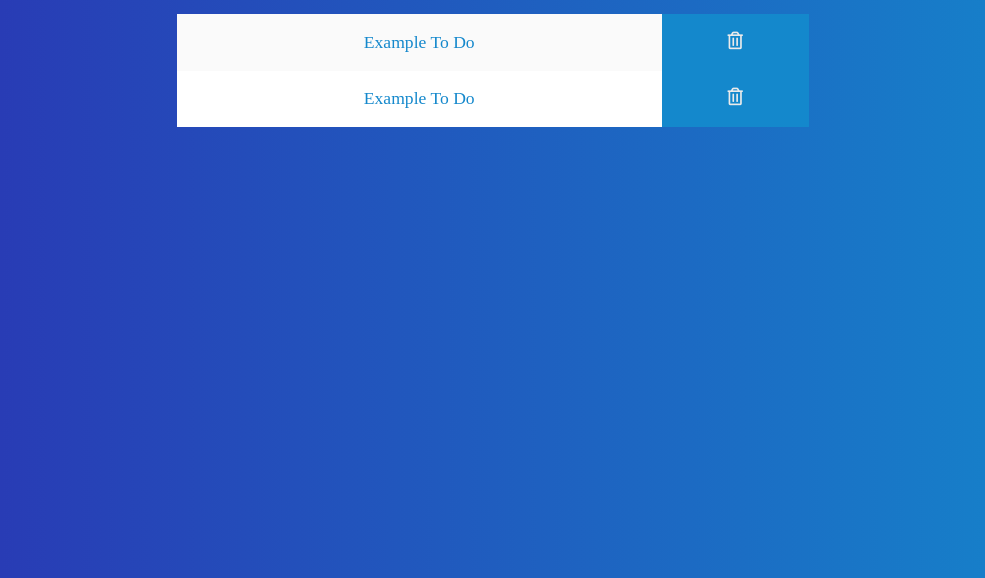
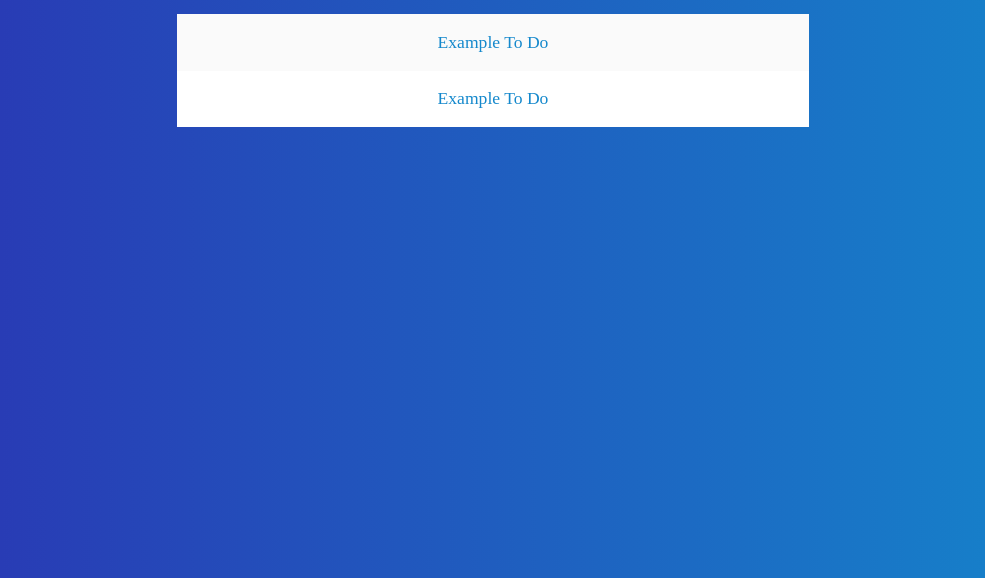
Before and after one commit to mixbened/todo_tutorial, a plain HTML site: page index.html in a window 1280 px wide. Shown: the part 222-800 px from the top of the page, without its empty margins (147-1132 px from the left). Drawn offline with Linux system fonts and the light colour scheme.

Commit message:
development finished

```diff
--- a/index.html
+++ b/index.html
@@ -17,13 +17,11 @@
         </div>
         <div class="list">
             <ul id="list">
-                <li>
+                <li class="todo">
                     <span>Example To Do</span>
-                    <i class="far fa-trash-alt"></i>
                 </li>
-                <li>
+                <li class="todo">
                     <span>Example To Do</span>
-                    <i class="far fa-trash-alt"></i>
                 </li>
             </ul>
         </div>
@@ -33,6 +31,7 @@
         var list = document.getElementById('list')
         var addButton = document.getElementById('add')
         var deleteButtons = document.getElementsByClassName('far')
+        var ul = document.getElementById('list')
 
         function getText(){
             var input = document.getElementById('todoInput');
@@ -42,11 +41,8 @@
         function addToList(list, item){
             var li = document.createElement("li");
             var span = document.createElement('span')
-            var icon = document.createElement('i')
-            icon.setAttribute("class", "far fa-trash-alt"); // added line
             span.appendChild(document.createTextNode(item.value));
             li.appendChild(span);
-            li.appendChild(icon);
             list.appendChild(li)
         }
 
@@ -56,9 +52,8 @@
         })
 
         // Event Listener for several Items and not existing Items
-        deleteButtons.addEventListener('click', () => {
-            console.log(this)
-        })
+        ul.addEventListener('click', function(event){event.target.parentElement.remove()}, false)
+
 
 
 
--- a/main.css
+++ b/main.css
@@ -61,15 +61,8 @@ ul {
 }
 
 li > span {
-    width: 80%;
+    width: 100%;
     padding: 1em;
-}
-
-li > i {
-    width: 20%;
-    padding: 1em;
-    background: #1488CC;
-    color: rgb(235, 235, 235)
 }
 
 li > i:hover {
```
